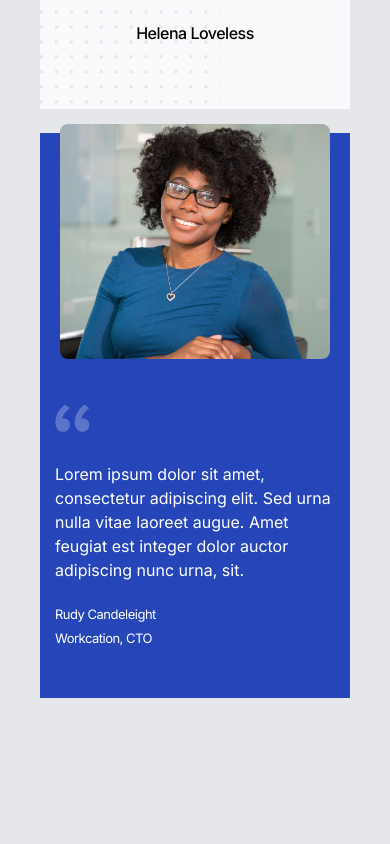
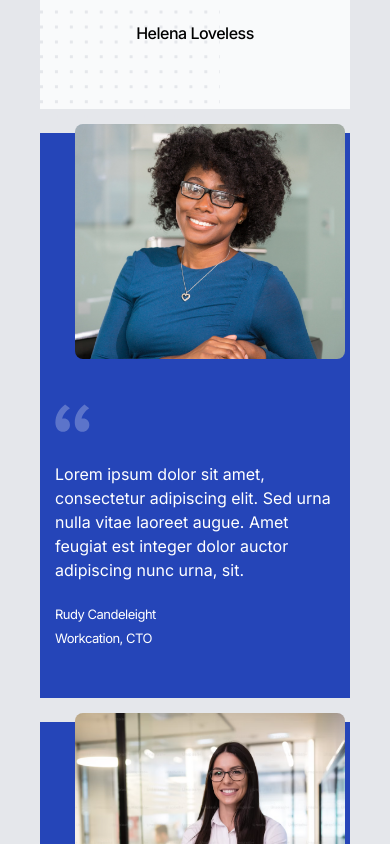
Before and after one commit to Petrasoderstrom1612/component-library, a React (Vite) app: page / in a window 390 px wide. Shown: the part 2720-3564 px from the top of the page. Before the commit the page ends 3458 px from the top, so only its background shows below. Built offline with nearby package versions, Linux system fonts and the light colour scheme.

Commit message:
THE STYLING ON THE TESTIMONIALS IS PERFECT NOW AND I MOREOVER PASS PHOTO AS A PROP SO IT IS REUSABLE

```diff
--- a/src/App.jsx
+++ b/src/App.jsx
@@ -8,6 +8,8 @@ import { GiPalmTree } from "react-icons/gi";
 import { PiWarehouseDuotone } from "react-icons/pi";
 import Testimonial from "./Testimonials.jsx/Testimonial";
 import TestimonialWithImage from "./Testimonials.jsx/TestimonialWithImage";
+import Person from "./Testimonials.jsx/person.jpg"
+import Person2 from "./Testimonials.jsx/person2.png"
 
 function App() {
   const colors = ["gray", "red", "yellow", "green", "blue", "indigo", "purple"];
@@ -82,6 +84,14 @@ function App() {
         />    {/* scenario with no slash */}
         <br />
         <TestimonialWithImage
+          photo={Person}
+          mainText="Lorem ipsum dolor sit amet, consectetur adipiscing elit. Sed urna nulla vitae laoreet augue. Amet feugiat est integer dolor auctor adipiscing nunc urna, sit."
+          footer="Rudy Candeleight"
+          footerProfession="Workcation, CTO"
+        />
+        <br />
+        <TestimonialWithImage
+          photo={Person2}
           mainText="Lorem ipsum dolor sit amet, consectetur adipiscing elit. Sed urna nulla vitae laoreet augue. Amet feugiat est integer dolor auctor adipiscing nunc urna, sit."
           footer="Rudy Candeleight"
           footerProfession="Workcation, CTO"
--- a/src/Testimonials.jsx/TestimonialWithImage.jsx
+++ b/src/Testimonials.jsx/TestimonialWithImage.jsx
@@ -1,13 +1,12 @@
 import React from 'react'
-import Person from './person.jpg';
 import Citations from './Citations.svg';
 
-const TestimonialWithImage = ({icon, mainText, footer, footerProfession}) => {
+const TestimonialWithImage = ({photo, mainText, footer, footerProfession}) => {
 
   return (
     <div className="testimonialImg-div">
       <div className="testimonialImg-div-text">
-      <img src={Person} className="testimonialImg-img" alt="" aria-hidden="true"/>
+      <img src={photo} className="testimonialImg-img" alt="" aria-hidden="true"/>
           <img src={Citations} className="testimonialImg-citations" alt="" aria-hidden="true"/>
           <p className="testimonialImg-div-mainText">{mainText}</p>
         <footer>
--- a/src/index.css
+++ b/src/index.css
@@ -409,6 +409,9 @@ border-radius: 12px;
 position: absolute;
 width: auto;
 height: 315px;
+max-width: 210px;
+object-fit: cover;/* ensures it fills the area */
+object-position: center;
 }
 
 .testimonialImg-footer-p{
@@ -421,7 +424,7 @@ height: 315px;
   letter-spacing: 0%;
 }
 
-@media (max-width: 940px) {
+@media (max-width: 940px) { /* MOBILE */
   .testimonialImg-div {
     max-width: fit-content;
   }
@@ -437,11 +440,12 @@ height: 315px;
   .testimonialImg-img {
     height: 315px;
     width: 87%;
-    height: 235px; /* or whatever height you want */
+    height: 235px;
     object-fit: cover;        /* ensures it fills the area */
     object-position: center;     /* crops from the top */
-    border-radius: 0.5rem;    /* optional rounded corners */
-    margin-left: -20px;
+    border-radius: 0.5rem;
+    margin-left: -5px;
+    max-width: none;
   }
 }
 
```
Also changed, not shown: src/Testimonials.jsx/person2.png (added).
